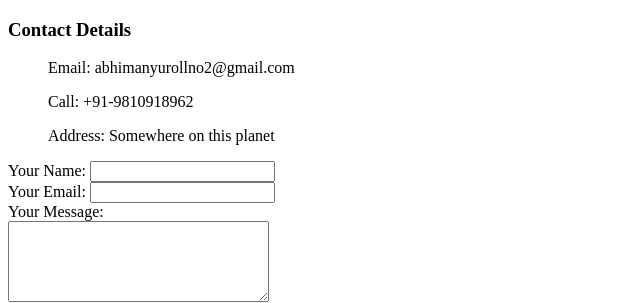
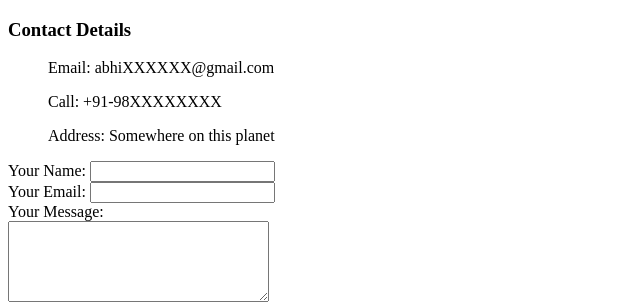
Before and after one commit to abhi007singh/cv, a plain HTML site: page contactme.html in a window 1280 px wide. Shown: the top 303 px of the page, 0-640 px from the left. Drawn offline with Linux system fonts and the light colour scheme.

Commit message:
Updated the contact info, personals were removed

```diff
--- a/contactme.html
+++ b/contactme.html
@@ -7,8 +7,8 @@
   <body>
     <h3>Contact Details</h3>
     <ol>
-      <p>Email: abhimanyurollno2@gmail.com</p>
-      <p>Call: +91-9810918962</p>
+      <p>Email: abhiXXXXXX@gmail.com</p>
+      <p>Call: +91-98XXXXXXXX</p>
       <p>Address: Somewhere on this planet</p>
     </ol>
     <form action="mailto:abhimanyurollno2@gmail.com" method="post" enctype="text/plain">
```
